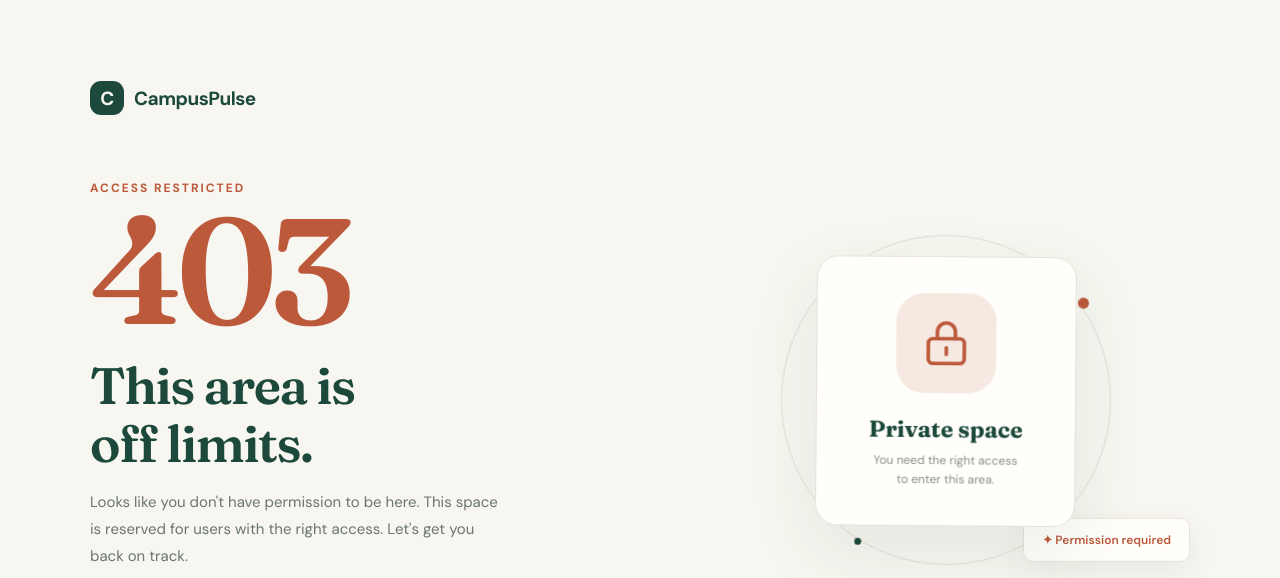
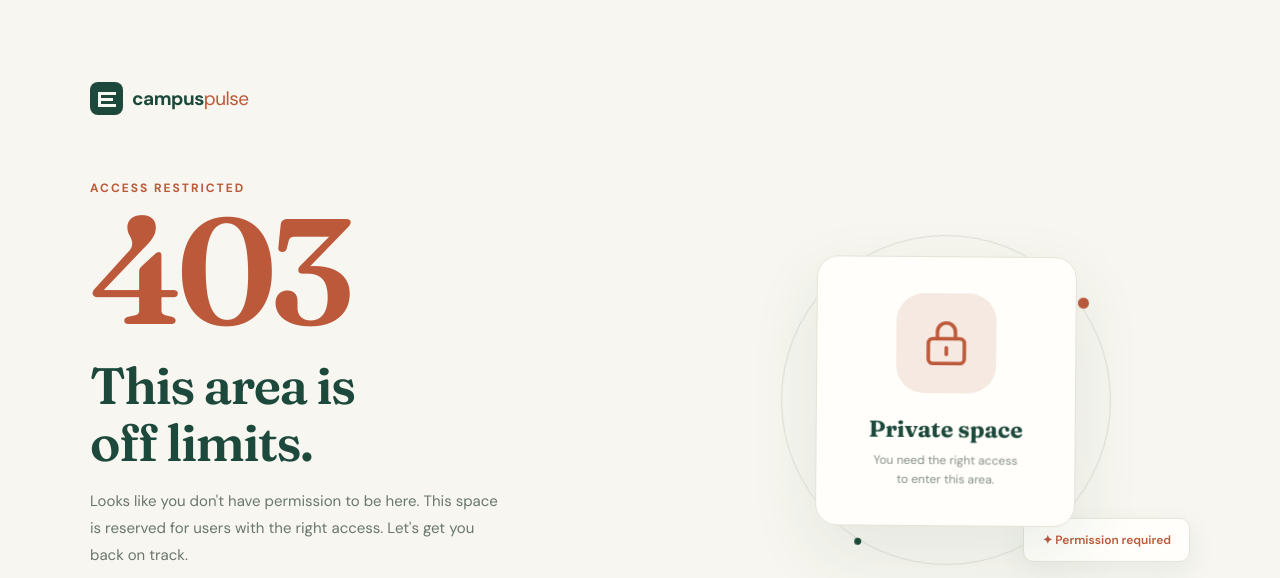
Before and after one commit to SayanPal-Adi/CampusPulse, a Flask app: template campuspulse/templates/403.html in a window 1280 px wide. Shown: the top 578 px of the page. Run offline with Flask 3, Linux system fonts and the light colour scheme; the template is opened without the code that fills it, so the values that code supplies are empty; parts of the project's set-up code (start-up, migrations or seed data) failed here and were passed over.

Commit message:
Refactor 403.html for improved brand styling and accessibility

```diff
--- a/campuspulse/templates/403.html
+++ b/campuspulse/templates/403.html
@@ -48,22 +48,34 @@
         .brand {
             display: inline-flex;
             align-items: center;
-            gap: 10px;
+            gap: 9px;
             margin-bottom: 65px;
+            color: #1c493b;
             font-size: 19px;
             font-weight: 700;
             letter-spacing: -0.5px;
+            text-decoration: none;
+            white-space: nowrap;
         }
 
         .brand-mark {
-            width: 34px;
-            height: 34px;
+            width: 33px;
+            height: 33px;
             display: grid;
             place-items: center;
-            border-radius: 11px;
+            border-radius: 8px;
             background: #1c493b;
             color: #f7f6f0;
-            font-size: 19px;
+        }
+
+        .brand-mark svg {
+            width: 24px;
+            height: 24px;
+        }
+
+        .brand-light {
+            color: #bd593b;
+            font-weight: 400;
         }
 
         .error-code {
@@ -339,9 +351,13 @@
     <main class="page">
 
         <section class="content">
-            <a href="{{ url_for('home') }}" class="brand" style="text-decoration:none;color:inherit;">
-                <span class="brand-mark">C</span>
-                CampusPulse
+            <a href="{{ url_for('home') }}" class="brand" aria-label="CampusPulse home">
+                <span class="brand-mark" aria-hidden="true">
+                    <svg viewBox="0 0 32 32" fill="none">
+                        <path d="M4 8h24v4H8v4h16v4H8v4h20v4H4z" fill="currentColor"/>
+                    </svg>
+                </span>
+                <span>campus<span class="brand-light">pulse</span></span>
             </a>
 
             <p class="eyebrow">Access restricted</p>
```
